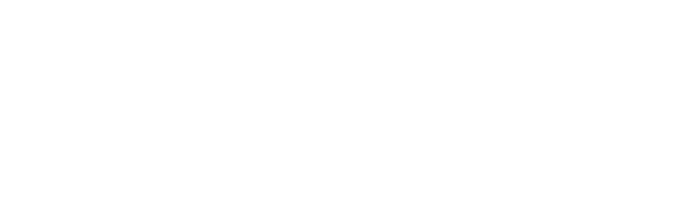
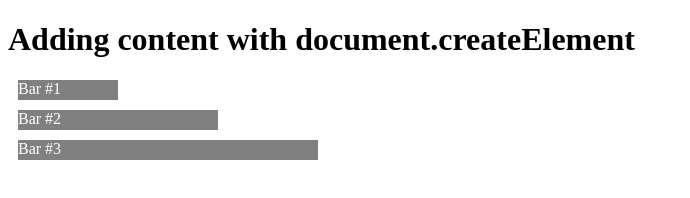
Before and after one commit to LEllingwood/katas, a plain HTML site: page index.html in a window 1280 px wide. Shown: the whole page, without its empty margins (0-690 px from the left). Drawn offline with Linux system fonts and the light colour scheme.

Commit message:
second commit

```diff
--- a/index.html
+++ b/index.html
@@ -1,4 +1,4 @@
-<!DOCTYPE html>
+<!-- <!DOCTYPE html>
 <html lang="en">
 <head>
     <meta charset="UTF-8">
@@ -9,5 +9,35 @@
 </head>
 <body>
 
-</body>
+</body> -->
+<!DOCTYPE html>
+<html>
+  <head>
+    <meta charset="utf-8">
+    <meta name="viewport" content="width=device-width">
+    <title>Adding content with document.createElement</title>
+    <style>
+      .bar {background: gray; height: 20px; margin: 10px; color: white;}
+    </style>
+  </head>
+  <body>
+    <h1>Adding content with document.createElement</h1>
+    <div id="d1"></div>
+    <script>
+      for(i=1; i<=3; i++) {
+        // Create a div, with class "bar", and set the width to 100px.
+        var newElement = document.createElement("div");
+        newElement.className = "bar";
+        newElement.style.width = i*100 + "px";
+
+        // Place a text label inside the new div.
+        var newText = document.createTextNode("Bar #" + i);
+        newElement.appendChild(newText);
+
+        // Put the new div on the page inside the existing element "d1".
+        var destination = document.getElementById("d1");
+        destination.appendChild(newElement);
+      }
+    </script>
+  </body>
 </html>
```
